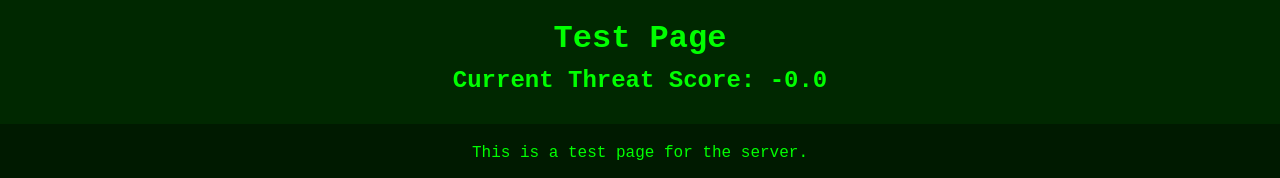
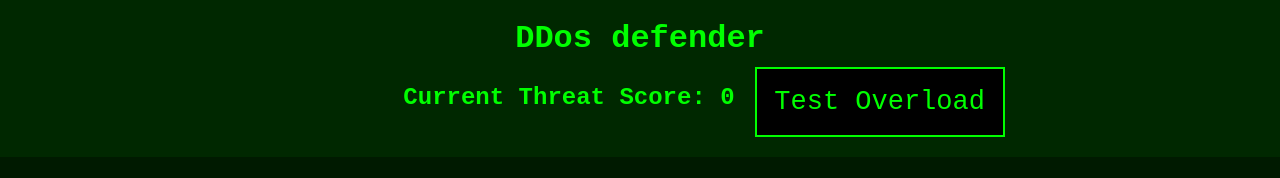
Before and after one commit to DDosdefender/DDosdefender.github.io, a Flask app: page / in a window 1280 px wide. Shown: the top 178 px of the page. Run offline with Flask 3, Linux system fonts and the light colour scheme.

Commit message:
adding changes and many fixes

```diff
--- a/app.py
+++ b/app.py
@@ -118,7 +118,7 @@ _ip_memory = {}
 
 def isThreat(ip0, ip1, ip2, req_at60, req_at50, req_at40, req_at30, req_at20, req_at10):
     ip_key = (ip0, ip1, ip2)
-    past_sameValue = _ip_memory.get(ip_key, 1.0)
+    past_sameValue = _ip_memory.get(ip_key, 0.0)
 
     full_input = [
         ip0, ip1, ip2,
@@ -204,10 +204,11 @@ def protect_with_isThreat():
 
 @app.route('/')
 def home():
-    html = render_template('index.html')
-    res = make_response(html)
-    res.headers['AI-score'] = g.score
-    return res
+    return render_template('index.html')
+
+@app.route("/getThreatScore")
+def getThreat():
+    return {"threat_score": g.get("score", 0)}
 
 @app.route('/request-stats')
 def request_stats():
--- a/templates/index.html
+++ b/templates/index.html
@@ -3,8 +3,14 @@
 <head>
     <meta charset="UTF-8">
     <meta name="viewport" content="width=device-width, initial-scale=1.0">
-    <title>Threat Monitor</title>
+    <title>DDos defender example</title>
     <style>
+        .score-row {
+            display: flex;
+            align-items: center; /* vertically align button and text */
+            justify-content: center; /* center the whole row */
+            gap: 20px; /* spacing between text and button */
+        }
         body {
             font-family: 'Courier New', monospace;
             background-color: #001a00;
@@ -28,6 +34,20 @@
             padding: 20px;
             background-color: #002800;
         }
+        button {
+            background-color: black;
+            color: #00ff00;
+            border: 2px solid #00ff00;
+            padding: 6px 12px;
+            width: 250px;
+            height: 70px;
+            cursor: pointer;
+            font-family: 'Courier New', monospace;
+            font-size: 27px;
+        }
+        button:hover {
+            background-color: #003300;
+        }
     </style>
     <!-- Chart.js CDN -->
     <script src="https://cdn.jsdelivr.net/npm/chart.js"></script>
@@ -36,10 +56,12 @@
 </head>
 <body>
     <header>
-        <h1>Test Page</h1>
-        <h2>Current Threat Score: <span id="threatScore">Loading...</span></h2>
+        <h1>DDos defender</h1>
+        <div class="score-row">
+            <h2 style="padding-left: 10%;" >Current Threat Score: <span id="threatScore">Loading...</span></h2>
+            <button id="Overload">Test Overload</button>
+        </div>
     </header>
-
     <main>
         <p>This is a test page for the server.</p>
     </main>
@@ -50,19 +72,31 @@
     </footer>
 
     <script>
+        let reqChart = null;
+
+        document.getElementById("Overload").addEventListener("click", function() {
+            for (let i = 0; i < 16; i++) {fetch(window.location.href, { method: "GET" })};
+        })
+
+
         async function loadData() {
             // Fetch the current page to get AI-score header
-            const pageResponse = await fetch(window.location.href, { method: 'GET' });
-            const aiScore = pageResponse.headers.get('AI-score');
+            const res = await fetch("/getThreatScore");
+            const data = await res.json();
+            const aiScore = data.threat_score;
             document.getElementById('threatScore').textContent = aiScore ?? "N/A";
 
             // Fetch request stats from server
             const statsResponse = await fetch('/request-stats');
             const statsData = await statsResponse.json();
 
+            if (reqChart) {
+                reqChart.destroy();
+            }
+
             // Draw chart
             const ctx = document.getElementById('requestChart').getContext('2d');
-            new Chart(ctx, {
+            reqChart = new Chart(ctx, {
                 type: 'bar',
                 data: {
                     labels: ['60s', '50s', '40s', '30s', '20s', '10s'],
@@ -99,7 +133,7 @@
         }
 
         loadData();
-        setInterval(loadData, 5000)
+        setInterval(loadData, 10 * 1000)
     </script>
 </body>
 </html>
```
